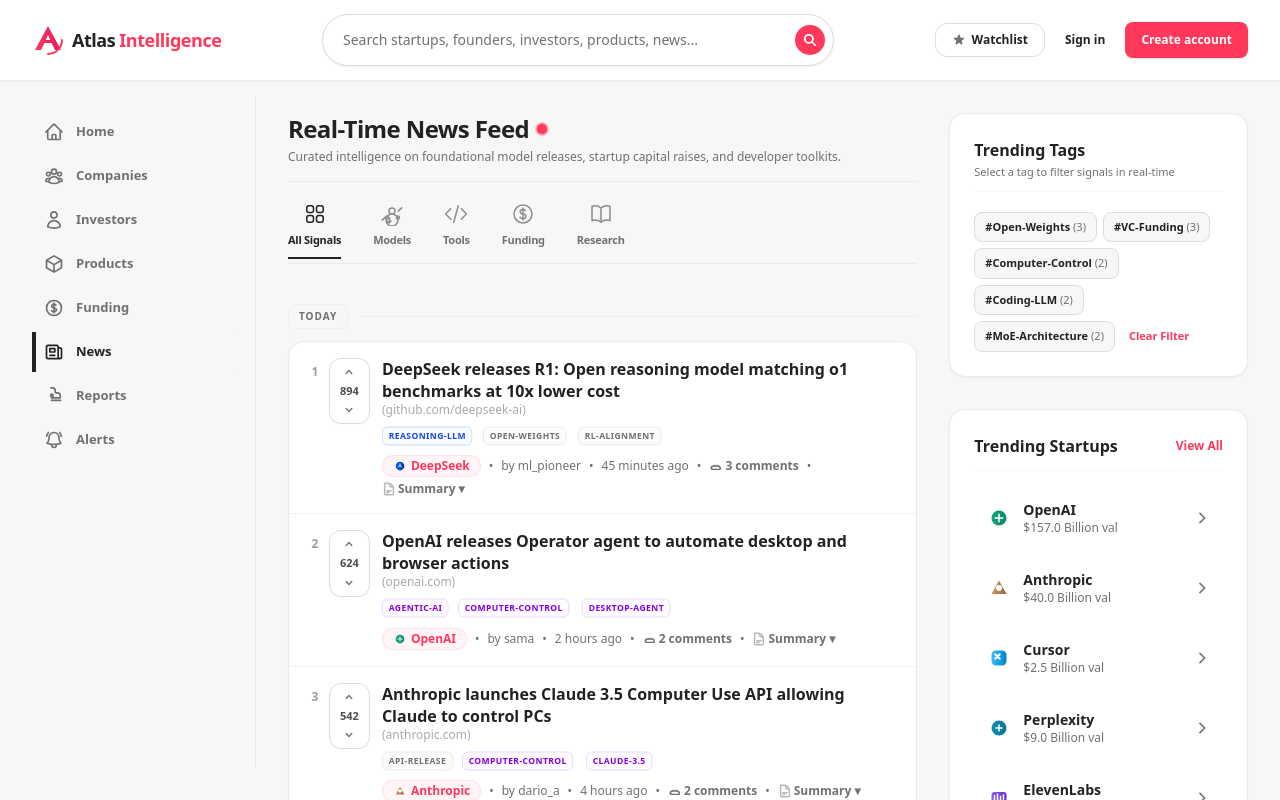
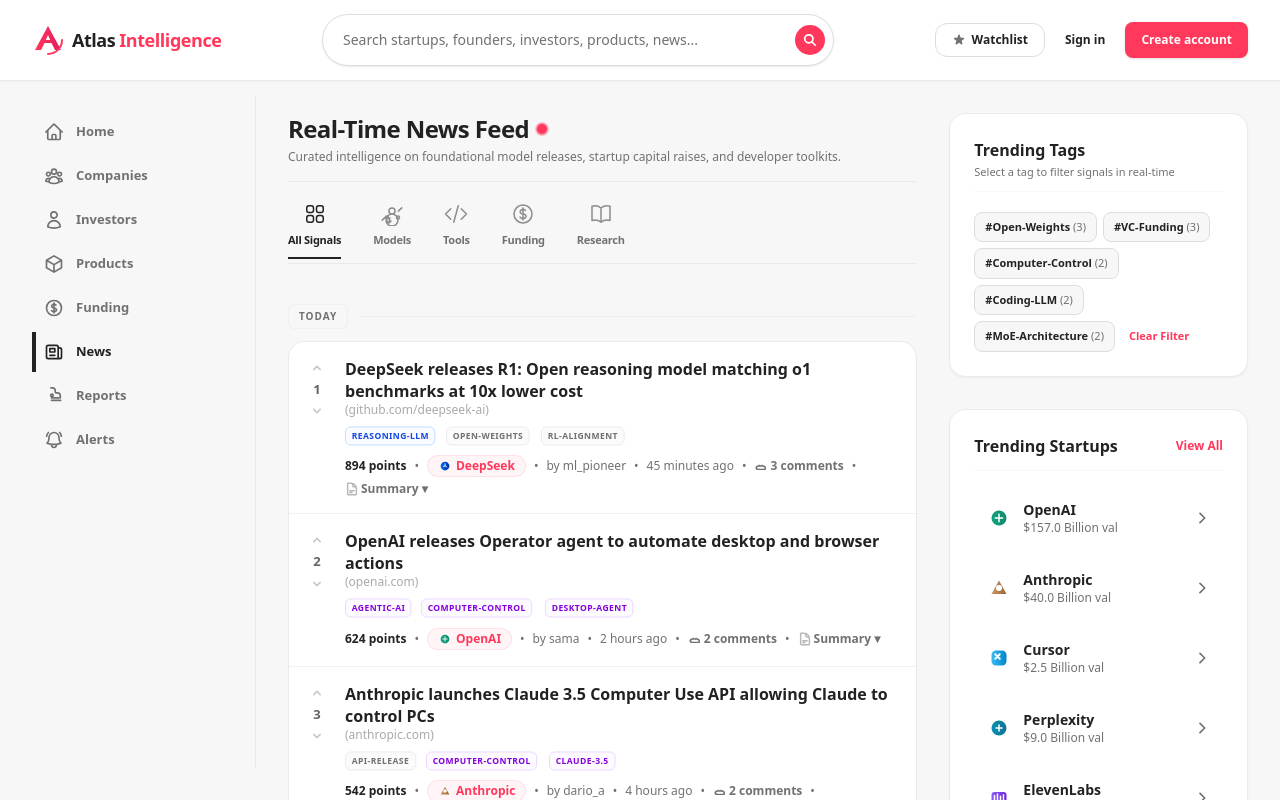
Before and after one commit to AyushKhaitan1/The-Ai-Signal, a Next.js app: page / in a window 1280 px wide. Shown: the top 800 px of the page. Built offline with nearby package versions, Linux system fonts and the light colour scheme.

Commit message:
design: refine vote arrows to sit raw directly around the sequential rank number

```diff
--- a/src/components/NewsRow.tsx
+++ b/src/components/NewsRow.tsx
@@ -61,43 +61,37 @@
 
   return (
     <div className="flex items-start p-4 hover:bg-[#FFF8F9]/30 transition-all duration-200 border-b border-airbnb-border-light/60 last:border-b-0">
-
-      {/* Rank Number */}
-      <span className="w-5 text-xs font-extrabold text-airbnb-gray/70 shrink-0 pt-1.5 text-center mr-1">
-        {rank}
-      </span>
-
-      {/* Refetch.io Style Vertical Vote Panel */}
-      <div className="flex flex-col items-center justify-center border border-airbnb-border rounded-xl bg-white mr-3 py-1 px-2.5 min-w-[38px] shrink-0 text-center select-none shadow-[0_1px_2px_rgba(0,0,0,0.02)]">
-        {/* Upvote Button */}
+      {/* Rank Number with Up/Down Vote Arrows (no surrounding box) */}
+      <div className="flex flex-col items-center justify-center mr-4 select-none shrink-0 w-6 text-center">
+        {/* Upvote Arrow */}
         <button
           onClick={handleUpvote}
           className={`transition-colors cursor-pointer p-0.5 flex items-center justify-center rounded hover:bg-airbnb-bg ${
-            voteType === "up" ? "text-airbnb-pink" : "text-airbnb-gray hover:text-airbnb-charcoal"
+            voteType === "up" ? "text-airbnb-pink scale-110" : "text-airbnb-gray/40 hover:text-airbnb-charcoal"
           }`}
           title="Upvote"
         >
-          <svg className="w-3.5 h-3.5 fill-current" viewBox="0 0 20 20">
+          <svg className="w-4 h-4 fill-current" viewBox="0 0 20 20">
             <path d="M14.707 12.707a1 1 0 01-1.414 0L10 9.414l-3.293 3.293a1 1 0 11-1.414-1.414l4-4a1 1 0 011.414 0l4 4a1 1 0 010 1.414z" />
           </svg>
         </button>
 
-        {/* Score */}
-        <span className={`text-[11px] font-extrabold my-0.5 ${
-          voteType === "up" ? "text-airbnb-pink" : voteType === "down" ? "text-airbnb-charcoal" : "text-airbnb-charcoal/80"
+        {/* Rank Number */}
+        <span className={`text-[13px] font-extrabold my-0.5 transition-colors ${
+          voteType === "up" ? "text-airbnb-pink font-black" : voteType === "down" ? "text-airbnb-charcoal font-black" : "text-airbnb-charcoal/70"
         }`}>
-          {currentScore}
+          {rank}
         </span>
 
-        {/* Downvote Button */}
+        {/* Downvote Arrow */}
         <button
           onClick={handleDownvote}
           className={`transition-colors cursor-pointer p-0.5 flex items-center justify-center rounded hover:bg-airbnb-bg ${
-            voteType === "down" ? "text-airbnb-charcoal font-bold" : "text-airbnb-gray hover:text-airbnb-charcoal"
+            voteType === "down" ? "text-airbnb-charcoal scale-110" : "text-airbnb-gray/40 hover:text-airbnb-charcoal"
           }`}
           title="Downvote"
         >
-          <svg className="w-3.5 h-3.5 fill-current" viewBox="0 0 20 20">
+          <svg className="w-4 h-4 fill-current" viewBox="0 0 20 20">
             <path d="M5.293 7.293a1 1 0 011.414 0L10 10.586l3.293-3.293a1 1 0 111.414 1.414l-4 4a1 1 0 01-1.414 0l-4-4a1 1 0 010-1.414z" />
           </svg>
         </button>
@@ -134,6 +128,10 @@
 
         {/* Metadata Row */}
         <div className="flex flex-wrap items-center gap-x-2 gap-y-1 text-xs text-airbnb-gray mt-2.5 font-medium">
+          <span className="font-extrabold text-airbnb-charcoal">
+            {currentScore} points
+          </span>
+          <span>•</span>
           {s && (
             <>
               <Link
```
